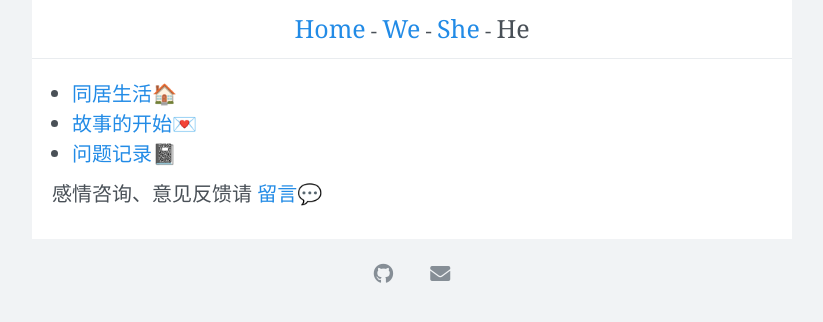
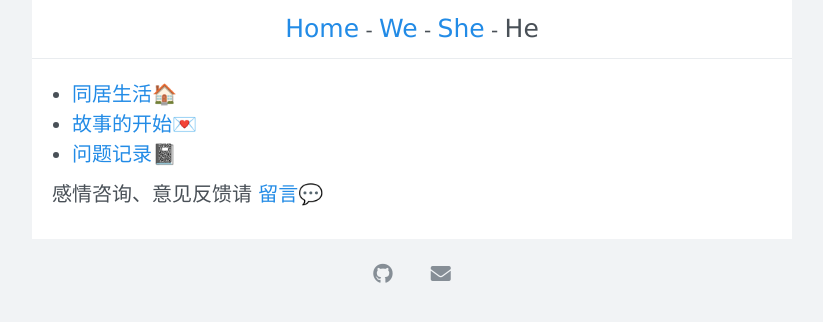
Before and after one commit to xuyilife/xuyilife.github.io, a Jekyll site: the page built from pages/he.md, in a window 1280 px wide. Shown: the top 322 px of the page, without its empty margins (228-1051 px from the left). Built offline with Jekyll 4.4.1, drawn with Linux system fonts in a browser that asks for light colours; nearby versions of some CDN libraries.

Commit message:
更新字体

```diff
--- a/_sass/variables.scss
+++ b/_sass/variables.scss
@@ -26,8 +26,7 @@
   --blue-400: #4dabf7;
   --yellow-100: #fff3bf;
 
-  // --font: 'Source Sans Pro', 'Microsoft Yahei', sans-serif;
-	--font: "PT Serif", Georgia, "Times New Roman", serif;
+  --font: "lucida grande", "lucida sans unicode", lucida, helvetica, "Hiragino Sans GB", "Microsoft YaHei", "WenQuanYi Micro Hei", sans-serif;
   --font-size: 16px;
   --line-height: 1.5;
 
```
